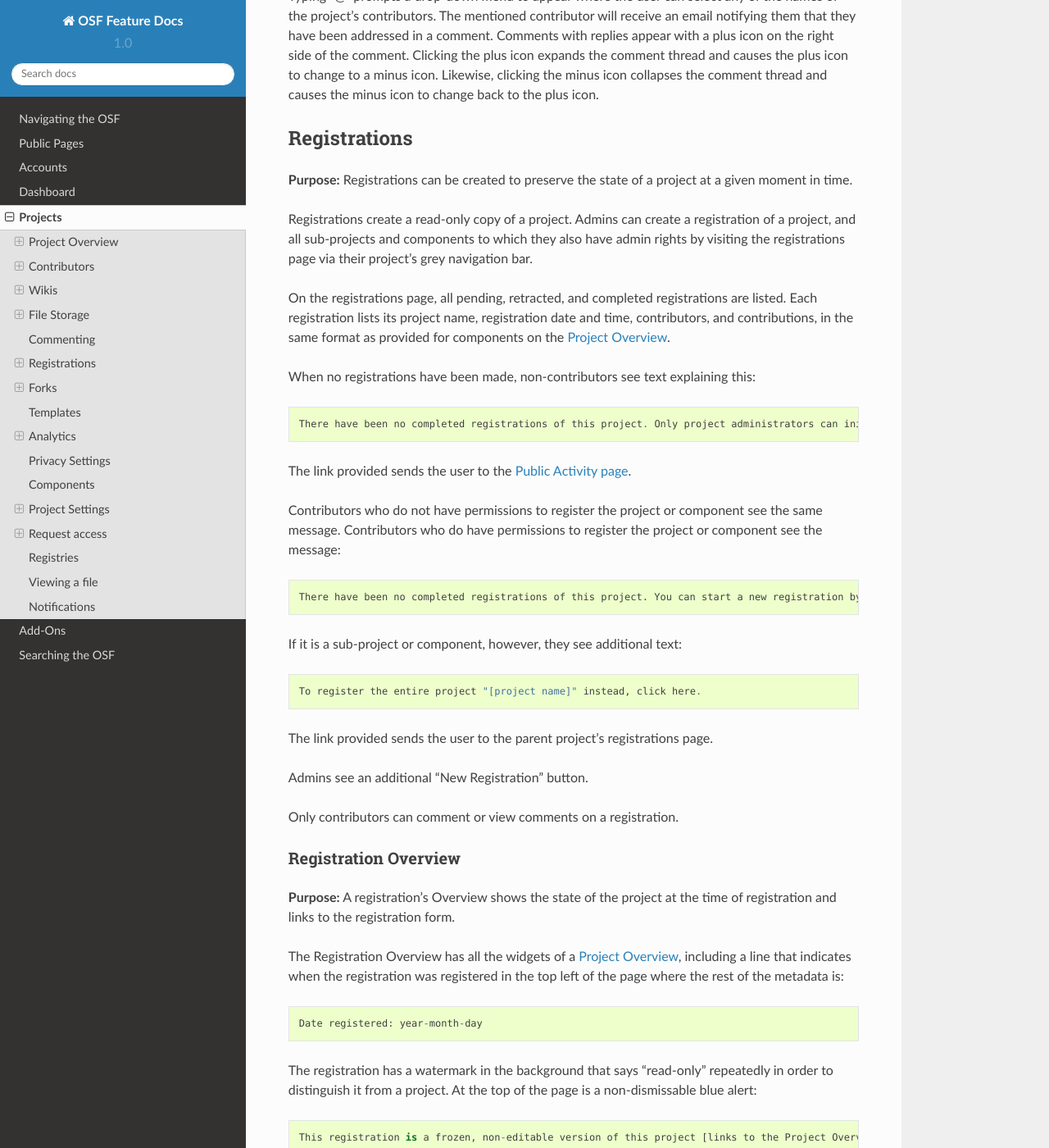
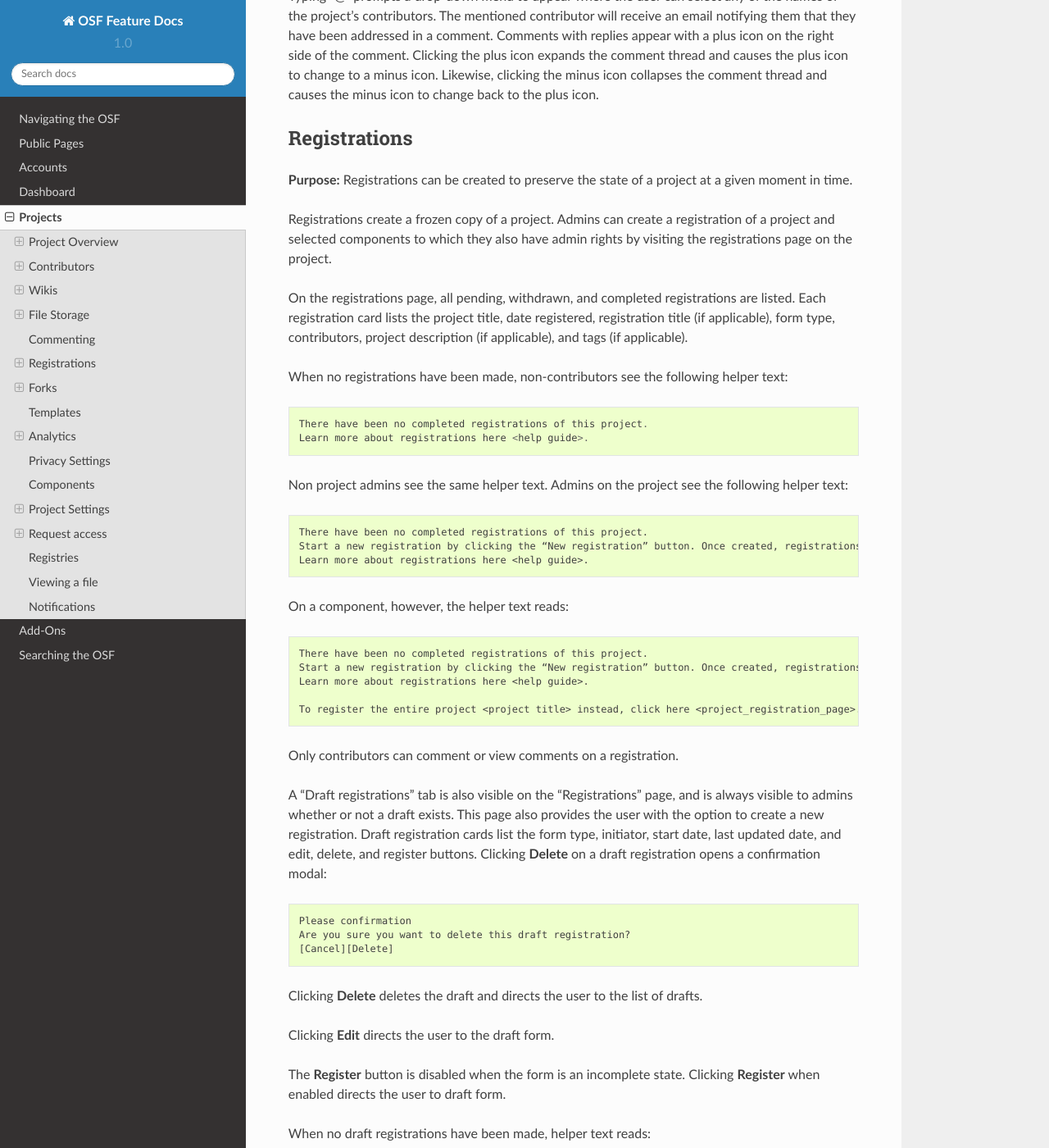
Before and after one commit to CenterForOpenScience/OSFDocs, a Sphinx documentation site: the page built from docs/projects/projects_index.rst, in a window 1280 px wide and 1400 px high, scrolled down 43130 px. Shown: the whole window at 82% size. Built offline with Sphinx 7.4.7 and the Read the Docs theme 2.0.0, drawn with Linux system fonts in a browser that asks for light colours; some of the changed text lies outside the part shown.

Commit message:
Emberized registrations page + updated language for registrations page

```diff
--- a/docs/projects/include/registrations.rst
+++ b/docs/projects/include/registrations.rst
@@ -5,32 +5,49 @@
 
 **Purpose:** Registrations can be created to preserve the state of a project at a given moment in time.
 
-Registrations create a read-only copy of a project. Admins can create a registration of a project, and all sub-projects and components
-to which they also have admin rights by visiting the registrations page via their project's grey navigation bar.
+Registrations create a frozen copy of a project. Admins can create a registration of a project and selected components to which they also have admin rights by visiting the registrations page on the project.
 
-On the registrations page, all pending, retracted, and completed registrations are listed. Each registration lists its project name,
-registration date and time, contributors, and contributions, in the same format as provided for components on the
-:ref:`Project Overview <component-format>`.
+On the registrations page, all pending, withdrawn, and completed registrations are listed. Each registration card lists the project title, date registered, registration title (if applicable), form type, contributors, project description (if applicable), and tags (if applicable).
 
-When no registrations have been made, non-contributors see text explaining this::
+When no registrations have been made, non-contributors see the following helper text::
 
-    There have been no completed registrations of this project. Only project administrators can initiate registrations. For a list of the most viewed and most recent public registrations on the Open Science Framework, click here.
+  There have been no completed registrations of this project.
+  Learn more about registrations here <help guide>.
 
-The link provided sends the user to the :ref:`Public Activity page <public-activity>`.
+Non project admins see the same helper text. Admins on the project see the following helper text::
 
-Contributors who do not have permissions to register the project or component see the same message. Contributors who do have permissions to register the project or component see the message::
+  There have been no completed registrations of this project.
+  Start a new registration by clicking the “New registration” button. Once created, registrations cannot be edited or deleted.
+  Learn more about registrations here <help guide>.
 
-    There have been no completed registrations of this project. You can start a new registration by clicking the “New Registration” button, and you have the option of saving as a draft registration before submission. For a list of the most viewed and most recent public registrations on the Open Science Framework, click here.
+On a component, however, the helper text reads::
 
-If it is a sub-project or component, however, they see additional text::
+  There have been no completed registrations of this project.
+  Start a new registration by clicking the “New registration” button. Once created, registrations cannot be edited or deleted.
+  Learn more about registrations here <help guide>.
 
-    To register the entire project "[project name]" instead, click here.
-
-The link provided sends the user to the parent project's registrations page.
-
-Admins see an additional "New Registration" button.
+  To register the entire project <project title> instead, click here <project_registration_page>.
 
 Only contributors can comment or view comments on a registration.
+
+A "Draft registrations" tab is also visible on the "Registrations" page, and is always visible to admins whether or not a draft exists. This page also provides the user with the option to create a new registration. Draft registration cards list the form type, initiator, start date, last updated date, and edit, delete, and register buttons. Clicking **Delete** on a draft registration opens a confirmation modal::
+
+    Please confirmation
+    Are you sure you want to delete this draft registration?
+    [Cancel][Delete]
+
+Clicking **Delete** deletes the draft and directs the user to the list of drafts.
+
+Clicking **Edit** directs the user to the draft form.
+
+The **Register** button is disabled when the form is an incomplete state. Clicking **Register** when enabled directs the user to draft form.
+
+When no draft registrations have been made, helper text reads::
+
+  There are no draft registrations of this project.
+  Start a new registration by clicking the “New registration” button. Once created, registrations cannot be edited or deleted.
+
+  Learn more about registrations here <help guide>.
 
 Registration Overview
 ---------------------
@@ -48,25 +65,22 @@
 
 If the registration does not have wiki content, the Wiki Widget is not included on the Registration Overview page, but it is included in the registration's navigation bar. Clicking the tab takes the user to the "Wiki Home" page with the message::
 
-    Add important information, links, or images here to describe your project.
+    No wiki content.
 
-The Files widget does not allow for editing of file names, reorganization of files, or deletion of files, however. Only
+The Files widget does not allow for editing of file names, reorganization of files, or deletion of files. Only
 downloads are permitted. Files are saved within their storage add-ons and OSF Storage, grouped into folders. The folders are
 titled "Archive of [storage add-on]." These folders are collapsed by default.
 
-Moreover, a registration's Recent Actity widget only shows the original OSF project's activity prior to the creation of the registration. In other words, the registration's Recent Activity widget is a frozen snapshot of the original OSF project's recent activity. Activity related to the registration itself, such as the user's creation of the registration, is only logged into the project's Recent Activity widget and not the registration's.
+A registration's Recent Activity widget only shows the original OSF project's activity prior to the creation of the registration. Activity related to the registration itself, such as the user's creation of the registration, is only logged into the live project's Recent Activity widget and not the registration's. Logs on the project are as follows:
 
-Activity pertaining to the creation of the registration is logged into the original OSF project's Recent Activity widget:
-
-* Initiated: the administrator who creates the registration is listed in the Recenty Activity widget as the oen who initiated the registration.
+* Initiated: the administrator who creates the registration is listed in the Recent Activity widget as the oen who initiated the registration.
 * Approved: the last administrator to approve the registration is the only admin listed in the Recent Activity widget who approved the registration.
 * Canceled: the first administrator to cancel the registration is the only admin listed in the Recent Acvitity widget who canceled the registration.
 * Registered: the last administrator to approve the registration is the only admin listed in the Recent Activity widget who registered the registration.
 
-The blue Comments icon appears in the top right of the registration Overview page. The project's comments are not carried over to the registration. However, any comments made on the project prior to the registration's creation are logged into both the project and registrations's Recent Activity widget.
+The project's comments are not carried over to the registration.
 
-Admins and read+write contributors can add tags to the registration after it has been registered. The behavior is the same as described in the :ref:`Tags section <tags>`.
-for the project "Overview" page.
+Admins and read+write contributors can add tags to the registration after it has been registered. The behavior is the same as described in the :ref:`Tags section <tags>`. for the project "Overview" page.
 
 Creating a Registration
 -----------------------
@@ -91,10 +105,9 @@
   Pre-Registration in Social Psychology (van 't Veer & Giner-Sorolla, 2016): Pre-Registration
   [Cancel][Create draft]
 
-The user must select a form and click **Create draft** to initiate a registration of their project. Each form follows a different template that is either one-page or multiple-pages long. At the bottom of each page, the user is presented with the date and time the draft registration was last saved, and two buttons: **Save as Draft** and **Preview for Submission**.
+The user must select a form and click **Create draft** to initiate a registration of their project. Each form follows a different template that is either one-page or multiple-pages long. At the bottom of each page, the user is presented with the date and time that the draft registration was last saved, and two buttons: **Save draft** and **Preview for submission**.
 
-Clicking **Save as Draft** saves the draft registration and returns the user to the project's Draft Registrations tab.
-Clicking **Preview for Submission** generates a preview of the registration, followed by two buttons: **Continue editing** and **Register**.
+Clicking **Save draft** saves the draft registration and returns the user to the project's Draft Registrations tab. Clicking **Preview for submission** generates a preview of the registration, followed by two buttons: **Continue editing** and **Register**.
 
 Clicking **Continue editing** returns the user to the "Edit draft registration" page. Clicking **Register** initiates the submission process. If the project has components, a modal will appear from which the user can select components to include and exclude from the registration. All components are selected by default::
 
@@ -123,13 +136,13 @@
     * Registrations cannot be modified or deleted once completed.
     * The content and version history of Wiki and OSF Storage will be copied to the registration.
     Registration choice
-    [Cancel][Register]
+    [Register]
 
 If additional add-ons are connected to the project, the modal includes information about their registration behavior.
 
 If keeping the registration public, the user can click the **Register** button to finalize the registration.
 
-Selecting **Enter registration into embargo** opens another text field below the dropdown titled "Embargo end date." Clicking
+Selecting **Enter registration into embargo** opens another text field below the drop-down titled "Embargo End Date." Clicking
 into the text field opens a calendar widget from which the user can choose the embargo's end date. On the selected end date, the registration will become public.
 
 The embargo end date must be more than three days but cannot be greater than four years in the future.
@@ -144,7 +157,7 @@
 
     Embargo end date must be at least three days in the future.
 
-The user cannot click **Continue** until they have chosen an appropriate date.
+The "Continue" button remains disabled until the user chooses an appropriate date.
 
 When the user chooses a date within the correct date range, they can click **Register**, after which they are brought to the registration "Overview" page with a pending status::
 
@@ -154,7 +167,15 @@
 
     This is a pending registration of this project, awaiting approval from project administrators. This registration will be final when all project administrators approve the registration or 48 hours pass, whichever comes first.
 
-The **Cancel Registration** button appears only for Project Administrators.
+The **Cancel registration** button appears only for admins. Clicking **Cancel registration** cancels the registration and directs the user to the project "Overview" page where a dismissable confirmation message appears at the top of the page::
+
+  Your disapproval has been accepted and the registration has been cancelled.
+
+If the canceled registration was under embargo, this helper text reads::
+
+    Your disapproval has been accepted and the embargo has been cancelled.
+
+Canceled registrations return to a draft state and appear in the "Draft registrations" tab of the "Registrations" page.
 
 Registration confirmation emails
 --------------------------------
@@ -342,29 +363,9 @@
 
 Typing the name of an existing project into the field pulls up matching results. After selecting the project and clicking **Register**, the user is taken to the form. The rest of the workflow follows regular registrations.
 
-Embargos
---------
-**Purpose:** Users can opt to make their registration public immediately or after a period of time.
-
-Prior to completing their registration, the user decides on an embargo period. Text explains the embargo period to the user::
-
-    You can choose whether to make your registration public immediately or embargo it for up to four years. At the end
-    of the embargo period the registration is automatically made public. After becoming public, the only way to remove a
-    registration is to retract it. Retractions show only the registration title, contributors, and description to indicate
-    that a registration was made and later retracted.
-
-    If you choose to embargo your registration, a notification will be sent to all other project contributors. Other
-    administrators will have 48 hours to approve or cancel creating the registration. If any other administrator rejects
-    the registration, it will be canceled. If all other administrators approve or do nothing, the registration will be
-    confirmed and enter its embargo period.
-
-Below the "Registration Choice" header is a drop-down menu from which the user decides to either::
-    [Make registration public immediately]
-    [Enter registration into embargo]
-
 End embargo early
 -----------------
-If an embargoed registration is already approved, it may be made public by the project administrators. Public components or projects cannot be made private.
+If an embargoed registration is already approved, it may be made public by the project administrators. This action is irreversible.
 
 On the registration page, a "Make Public" button appears. Clicking it generates the following modal::
 
@@ -410,7 +411,7 @@
     Withdrawing children components of a registration is not allowed. Should you wish to withdraw this component, please
     withdraw its parent registration here.
 
-Visiting the settings page of the parent registration shows a panel where the admin can withdraw the registration:
+Visiting the settings page of the parent registration shows a panel where the admin can withdraw the registration::
 
     Withdraw Registration
     Withdrawing a registration will remove its content from the OSF, but leave basic metadata behind. The title of a
```
Also changed, not shown: other parts of docs/projects/include/registrations.rst (+3 -3 lines).
